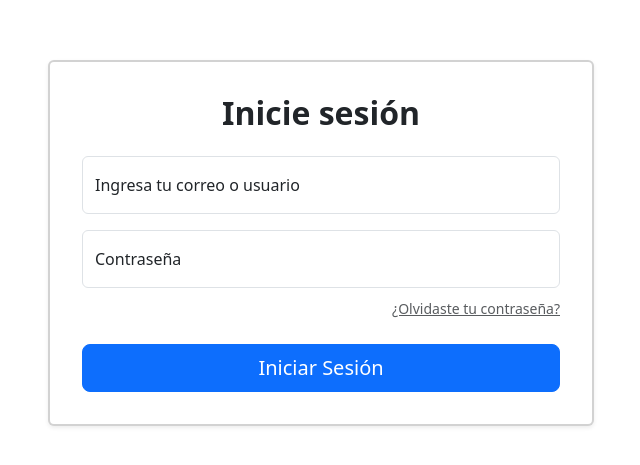
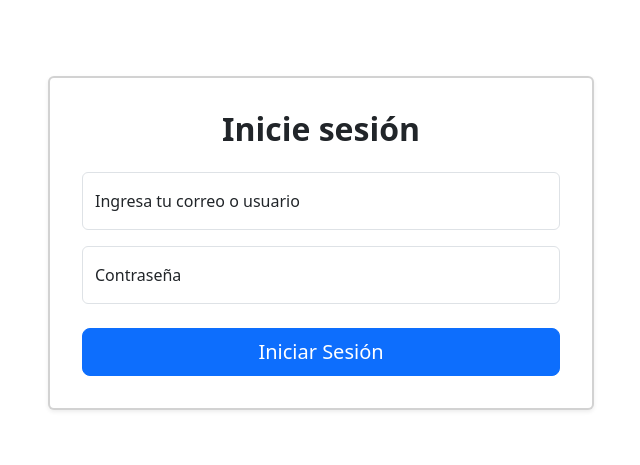
Before and after one commit to nerxzel/gestion_bienes_front, a React (Vite) app: page / in a window 1280 px wide. Shown: the part 157-622 px from the top of the page, without its empty margins (319-959 px from the left). Built offline with nearby package versions, Linux system fonts and the light colour scheme; no server answers.

Commit message:
añadido fecha y numero de resolución a los datos enviados al backend

```diff
--- a/src/components/Alta-Baja/AltaForm.jsx
+++ b/src/components/Alta-Baja/AltaForm.jsx
@@ -33,7 +33,7 @@ function AltaForm() {
                     condicion: normalizarCondicion(response.data.condicion)
                 };
                 setBienData(bienNormalizado);
-                console.log("Info del backend: ", bienNormalizado)
+
             } catch (err) {
                 const mensajeError = obtenerMensajeError(err, `Error al cargar el bien con ID ${id}`);
                 setError(mensajeError);
@@ -53,7 +53,6 @@ function AltaForm() {
         try {
             await api.put(`/bien/alta/${id}`);
             const responseActualizada = await api.get(`/bien/${id}`);
-            console.log('Respuesta de la segunda llamada:', responseActualizada.data);
 
             const bienActualizado = {
                 ...responseActualizada.data,
--- a/src/components/Alta-Baja/BajaForm.jsx
+++ b/src/components/Alta-Baja/BajaForm.jsx
@@ -51,7 +51,7 @@ function BajaForm() {
         try {
             await api.put(`/bien/baja/${id}`);
             const responseActualizada = await api.get(`/bien/${id}`);
-            console.log('Respuesta de la segunda llamada:', responseActualizada.data);
+
 
             const bienActualizado = {
                 ...responseActualizada.data,
--- a/src/components/Auth/IniciarSesionForm.jsx
+++ b/src/components/Auth/IniciarSesionForm.jsx
@@ -96,10 +96,6 @@ function IniciarSesionForm() {
 
           {serverError && <p className="text-danger small mt-3">{serverError}</p>}
 
-          <div className="text-end mt-2">
-            <Link to="/olvide-contrasenha" className="small text-muted">¿Olvidaste tu contraseña?</Link>
-          </div>
-
           <div className="d-grid mt-4">
             <Button variant="primary" type="submit" size="lg" disabled={loading}>
               {loading ? (
--- a/src/components/Auth/ValidarCodigoForm.jsx
+++ b/src/components/Auth/ValidarCodigoForm.jsx
@@ -25,7 +25,7 @@ function ValidarCodigoForm() {
     }
 
     setErrors({});
-    console.log('Código enviado para verificación:', code);
+
 
     navigate('/restablecer-contrasenha');
   };
--- a/src/components/MaestroBienes/BienForm.jsx
+++ b/src/components/MaestroBienes/BienForm.jsx
@@ -279,6 +279,8 @@ function BienForm({ initialData, onSubmit, isEditing, catalogos, onDelete, isSub
                 </Form.Group>
 
             </Row>
+
+
             <Row className="mb-3">
                 <Form.Group as={Col} md="4" controlId="formGridGrupo">
                     <Form.Label>Grupo</Form.Label>
--- a/src/pages/MaestroBienes/ModificarBien.jsx
+++ b/src/pages/MaestroBienes/ModificarBien.jsx
@@ -53,7 +53,7 @@ function ModificarBien() {
                 setCatalogos(loadedCatalogos);
 
                 const initialFormData = mapBackendToFrontend(bienRes.data, loadedCatalogos);
-                console.log("Info del backend: ", initialFormData)
+
                 setBienData(initialFormData);
 
             } catch (error) {
--- a/src/utils/mapeoBienes.js
+++ b/src/utils/mapeoBienes.js
@@ -73,6 +73,8 @@ export const mapFrontendToBackendUpdate = (formData) => {
         nombre: formData.nombre,
         descripcionLarga: formData.descripcionLarga,
         fechaIngreso: formData.fechaAdquisicion,
+        fechaResolucion: formData.fechaResolucion,
+        nroResolucion: formData.nroResolucion,
         tipoObjeto: formData.tipoObjeto,
         condicion: formData.condicion,
         numSerie: formData.numSerie,
@@ -130,6 +132,7 @@ export const mapBackendToFrontend = (backendDto, catalogos) => {
         descripcionLarga: backendDto.descripcionLarga,
         fechaAdquisicion: formatDate(backendDto.fechaIngreso),
         fechaResolucion: formatDate(backendDto.fechaResolucion),
+        nroResolucion: backendDto.nroResolucion,
         tipoObjeto: backendDto.tipoObjeto,
         condicion: normalizarCondicion(backendDto.condicion),
         numSerie: backendDto.numSerie,
```
